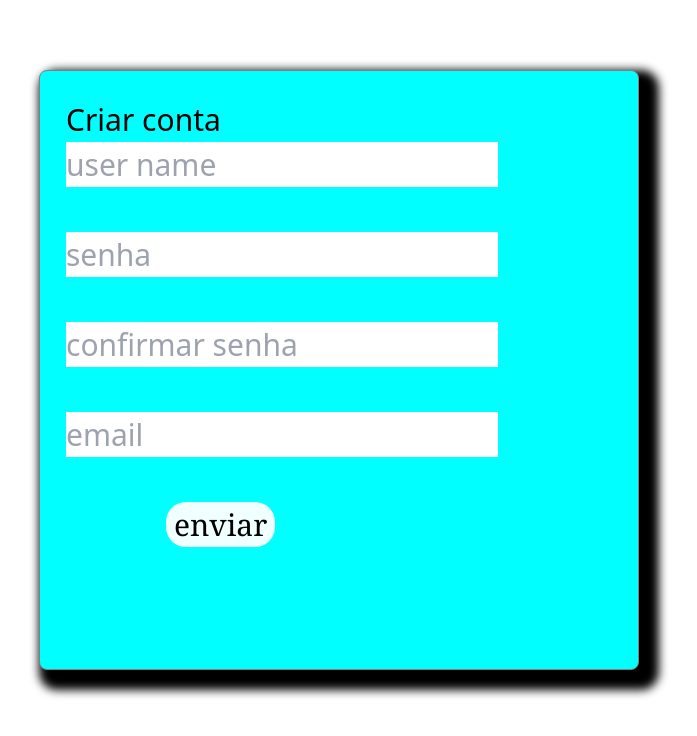
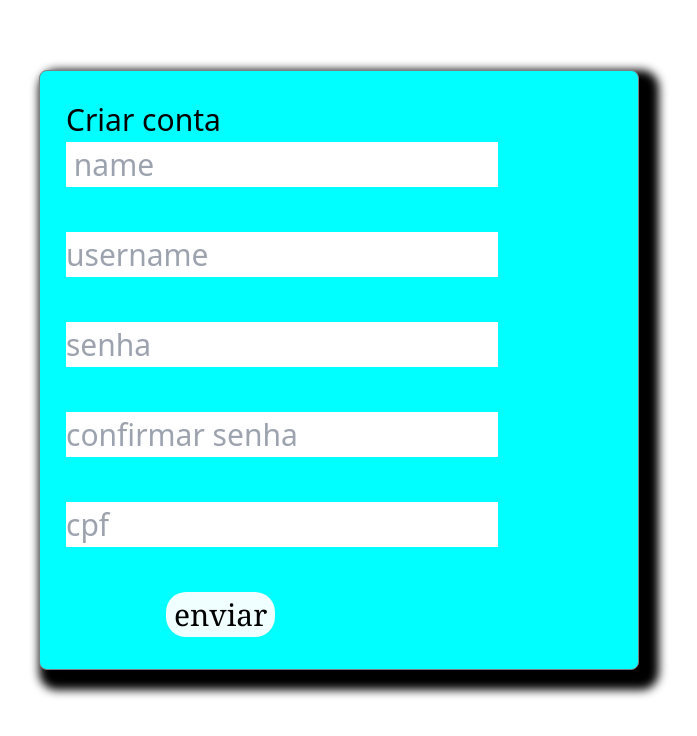
Before and after one commit to jhony1901/jhowsnow, a Next.js app in the folder Framework/exemplo/: page /user/register in a window 1280 px wide. Shown: the top 736 px of the page, without its empty margins (319-1016 px from the left). Built offline with nearby package versions, Linux system fonts and the light colour scheme.

Commit message:
comit 26/07/24
registrar login

```diff
--- a/Framework/exemplo/pages/api/action/user/create.ts
+++ b/Framework/exemplo/pages/api/action/user/create.ts
@@ -3,7 +3,7 @@ import {createUser} from "../../controller/Usercontroller";
 
 export default async ( req : NextApiRequest, res : NextApiResponse) =>{
 
-    if (req.method != 'Post'){
+    if (req.method != 'POST'){
         return res.status(403).json({message : 'method not allowed'});
     }
 
@@ -11,9 +11,5 @@ export default async ( req : NextApiRequest, res : NextApiResponse) =>{
 
     const response : any = await createUser(username , password ,confirmpassword ,cpf ,name );
 
-    if ( response.message != undefined){
-        return res.status(403).json(response);
-    }
-    else
-       return res.status(201).json(response);
+    return res.status( response.status).json( response.message);
 }
--- a/Framework/exemplo/pages/api/controller/Usercontroller.ts
+++ b/Framework/exemplo/pages/api/controller/Usercontroller.ts
@@ -5,27 +5,27 @@ export async function createUser(_username:string , _password:string , _confirmP
     // Verificar se os valores já estão cadastrados no banco de dados
     try {
         if( _password != _confirmPassword ) {
-            return { message: 'Passwords dont match' };
+            return { status:400, message: 'Passwords dont match' };
         }
 
         //Verificar username e cpf
         const userbycpf = await findusermodelbycpf(_cpf);
 
         if (userbycpf != undefined ) {
-            return{ message : "cpf already registered"};
+            return{ status:403, message : "cpf already registered"};
         }
         const userbyname = await findusermodelbyusername(_name);
 
         if (userbyname != undefined) {
-            return{ message : "username already registered"};
+            return{ status:403, message : "username already registered"};
         }
 
         const response = await createrusermodel( _name , _username , _password , _cpf );
 
-        return response;
+        return {status:201, message:'User registered', data:response  };
 
     }
     catch(err) {
-        return { message: 'Something went wrong' };
+        return { status:500, message: 'Something went wrong' };
     }
 }
--- a/Framework/exemplo/pages/user/register.tsx
+++ b/Framework/exemplo/pages/user/register.tsx
@@ -1,26 +1,54 @@
-import  Style  from '@/styles/register.module.css';
+import Style from '@/styles/register.module.css';
 import Head from 'next/head';
+import { useState } from 'react';
 
 export default function registerpage() {
-        return(
+    const [formData, setFormData] = useState(
+        {
+
+            name: "",
+            username: "",
+            password: "",
+            confirmpassword: "",
+            cpf: ""
+
+        }
+    );
+    function handleFormEdit(event: any, field: string) {
+        setFormData({
+            ...formData,
+            [field]: event.target.value
+        })
+
+    }
+    function formSubmit(event: any) {
+        event.preventDefault()
+        console.log(formData);
+    }
+
+
+    return (
         <main id={Style.main} className='flex min-h-screen flex-col'>
             <Head>
                 <title>cadastro</title>
             </Head>
 
-                <form className={Style.container}>
+            <form className={Style.container} onSubmit={formSubmit}>
                 <div>
                     <h2>Criar conta</h2>
+                    <input type="text" placeholder=' name' onChange={(event) => { handleFormEdit(event, 'name') }} />
+                    <br /><br />
+                    <input type="text" placeholder='username' onChange={(event) => { handleFormEdit(event, 'ussername') }} />
+                    <br /><br />
+                    <input type="password" placeholder='senha' onChange={(event) => { handleFormEdit(event, 'password') }} />
+                    <br /><br />
+                    <input type="password" placeholder='confirmar senha' onChange={(event) => { handleFormEdit(event, 'confirmpasswod') }} />
+                    <br /><br />
+                    <input type="text" placeholder='cpf' onChange={(event) => { handleFormEdit(event, 'cpf') }} />
+                    <br /> <br />
 
-                    <input type="text" placeholder='user name'/>
-                    <br /><br />
-                    <input type="password" placeholder='senha'/>
-                    <br /> <br />
-                    <input type="password" placeholder='confirmar senha'/>
-                    <br /><br />
-                    <input type="email"placeholder='email'/>
 
-                    <br /><br />
+
                     <input className={Style.button} type="submit" value='enviar' />
 
                 </div>
```
Also changed, not shown: 2 other files (tests, documents, lock files or other folders). Lines whose indentation alone changed are shown as unchanged.
